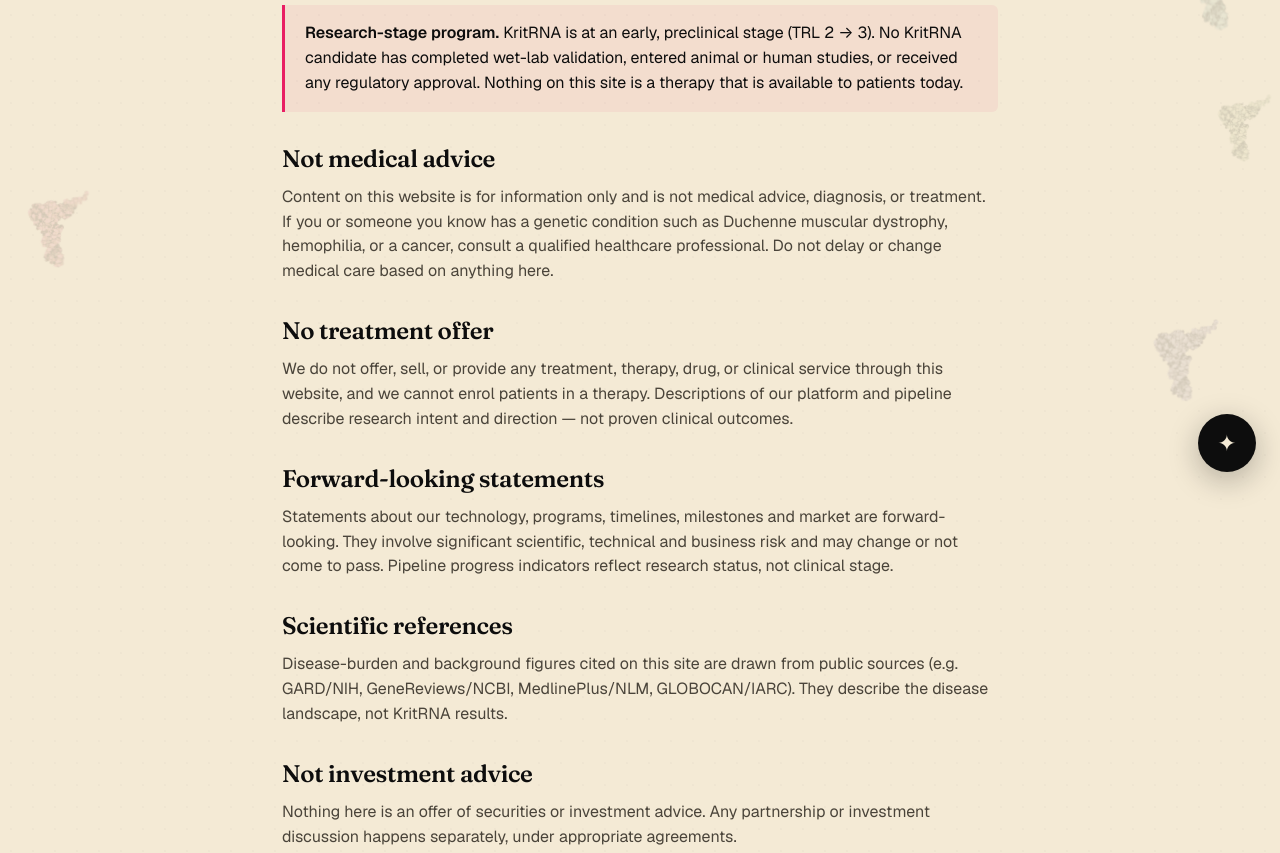
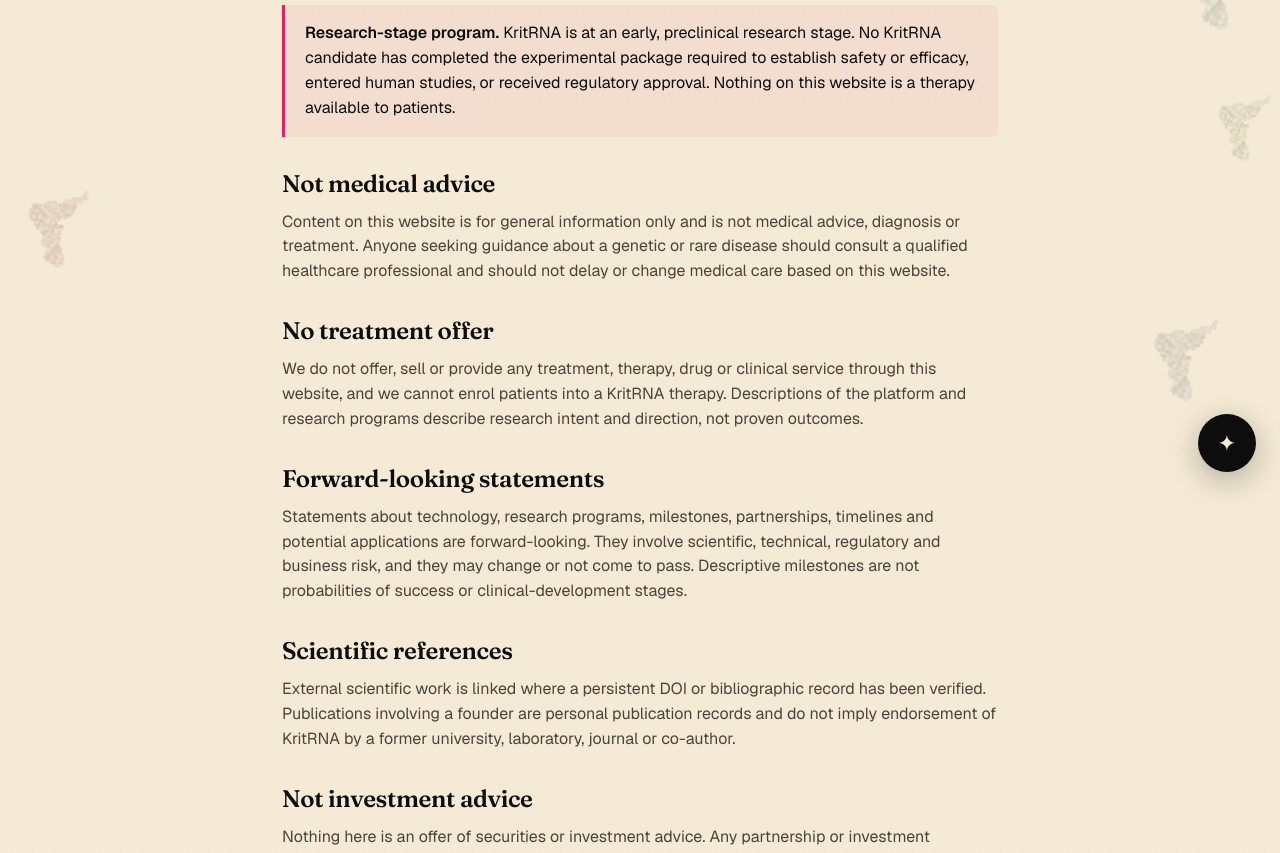
Before and after one commit to transloka786/trasnloka-website, a Next.js app: page /disclaimer in a window 1280 px wide. Shown: the part 304-1157 px from the top of the page. Built offline with nearby package versions, Linux system fonts and the light colour scheme.

Commit message:
Replace unsupported public-stage and treatment claims

```diff
--- a/src/app/disclaimer/page.tsx
+++ b/src/app/disclaimer/page.tsx
@@ -15,25 +15,23 @@ export default function DisclaimerPage() {
         <p style={{ fontFamily: 'var(--mono)', fontSize: '.78rem', color: 'var(--ink-mute)', marginTop: 14 }}>Last updated: July 2026 · {SITE.legal}</p>
         <div className="prose" style={{ marginTop: 34 }}>
           <div className="callout" style={{ borderLeftColor: 'var(--magenta)', background: 'rgba(233,30,99,.06)' }}>
-            <strong>Research-stage program.</strong> KritRNA is at an early, preclinical stage (TRL 2 → 3). No KritRNA
-            candidate has completed wet-lab validation, entered animal or human studies, or received any regulatory
-            approval. Nothing on this site is a therapy that is available to patients today.
+            <strong>Research-stage program.</strong> KritRNA is at an early, preclinical research stage. No KritRNA candidate has completed the experimental package required to establish safety or efficacy, entered human studies, or received regulatory approval. Nothing on this website is a therapy available to patients.
           </div>
 
           <h2>Not medical advice</h2>
-          <p>Content on this website is for information only and is not medical advice, diagnosis, or treatment. If you or someone you know has a genetic condition such as Duchenne muscular dystrophy, hemophilia, or a cancer, consult a qualified healthcare professional. Do not delay or change medical care based on anything here.</p>
+          <p>Content on this website is for general information only and is not medical advice, diagnosis or treatment. Anyone seeking guidance about a genetic or rare disease should consult a qualified healthcare professional and should not delay or change medical care based on this website.</p>
 
           <h2>No treatment offer</h2>
-          <p>We do not offer, sell, or provide any treatment, therapy, drug, or clinical service through this website, and we cannot enrol patients in a therapy. Descriptions of our platform and pipeline describe research intent and direction — not proven clinical outcomes.</p>
+          <p>We do not offer, sell or provide any treatment, therapy, drug or clinical service through this website, and we cannot enrol patients into a KritRNA therapy. Descriptions of the platform and research programs describe research intent and direction, not proven outcomes.</p>
 
           <h2>Forward-looking statements</h2>
-          <p>Statements about our technology, programs, timelines, milestones and market are forward-looking. They involve significant scientific, technical and business risk and may change or not come to pass. Pipeline progress indicators reflect research status, not clinical stage.</p>
+          <p>Statements about technology, research programs, milestones, partnerships, timelines and potential applications are forward-looking. They involve scientific, technical, regulatory and business risk, and they may change or not come to pass. Descriptive milestones are not probabilities of success or clinical-development stages.</p>
 
           <h2>Scientific references</h2>
-          <p>Disease-burden and background figures cited on this site are drawn from public sources (e.g. GARD/NIH, GeneReviews/NCBI, MedlinePlus/NLM, GLOBOCAN/IARC). They describe the disease landscape, not KritRNA results.</p>
+          <p>External scientific work is linked where a persistent DOI or bibliographic record has been verified. Publications involving a founder are personal publication records and do not imply endorsement of KritRNA by a former university, laboratory, journal or co-author.</p>
 
           <h2>Not investment advice</h2>
-          <p>Nothing here is an offer of securities or investment advice. Any partnership or investment discussion happens separately, under appropriate agreements.</p>
+          <p>Nothing here is an offer of securities or investment advice. Any partnership or investment discussion happens separately and under appropriate agreements.</p>
 
           <h2>The on-site assistant</h2>
           <p>The assistant provides general information and can make mistakes. It is not a medical professional and its answers are not advice. Verify anything important with us at <a href={`mailto:${SITE.email}`} style={{ color: 'var(--magenta)' }}>{SITE.email}</a>.</p>
```
